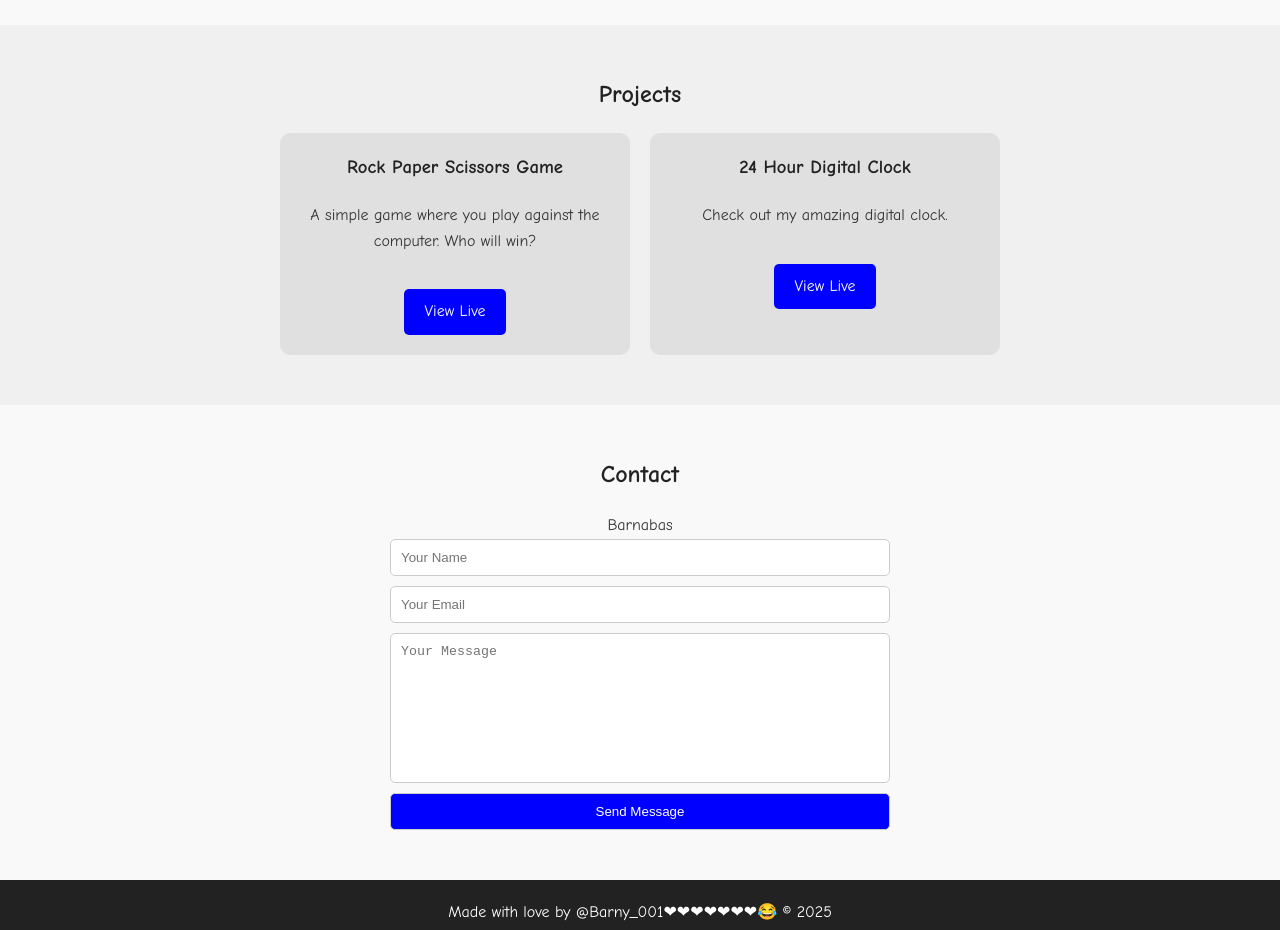
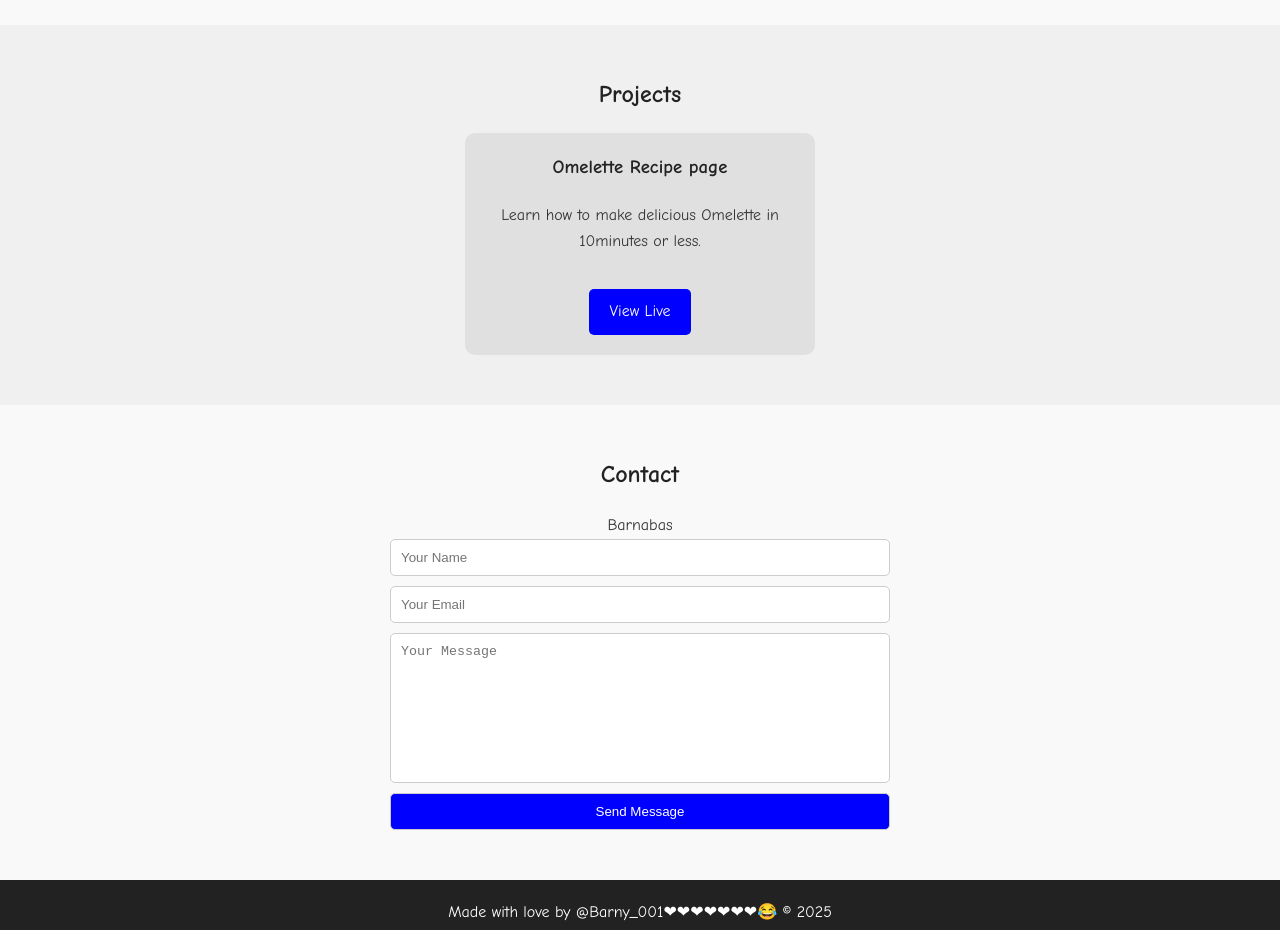
Before and after one commit to Fotress-school/barnabas, a plain HTML site: page index.html in a window 1280 px wide. Shown: the part 1000-1930 px from the top of the page. Drawn offline with Linux system fonts and the light colour scheme.

Commit message:
Update index.html

```diff
--- a/index.html
+++ b/index.html
@@ -79,31 +79,15 @@
         <h2>Projects</h2>
         <div class="project-list">
           <div class="project">
-            <h3>Rock Paper Scissors Game</h3>
-            <p>
-              A simple game where you play against the computer. Who will win?
-            </p>
+            <h3>Omelette Recipe page</h3>
+            <p>Learn how to make delicious Omelette in 10minutes or less.</p>
             <a
-              href="https://rock-paper-coder1.netlify.app"
+              href="https://o-melette-recipe-page.netlify.app/"
               target="_blank"
               class="btn"
               >View Live</a
             >
           </div>
-          <div class="project">
-            <h3>24 Hour Digital Clock</h3>
-            <p>Check out my amazing digital clock.</p>
-            <a
-              href="https://timer-coder1.netlify.app/"
-              target="_blank"
-              class="btn"
-              >View Live</a
-            >
-          </div>
-          <!-- <div class="project">
-                    <h3>My Portfolio Website</h3>
-                    <p>A showcase of all my projects and skills.</p>
-                </div> -->
         </div>
       </div>
     </section>
```
